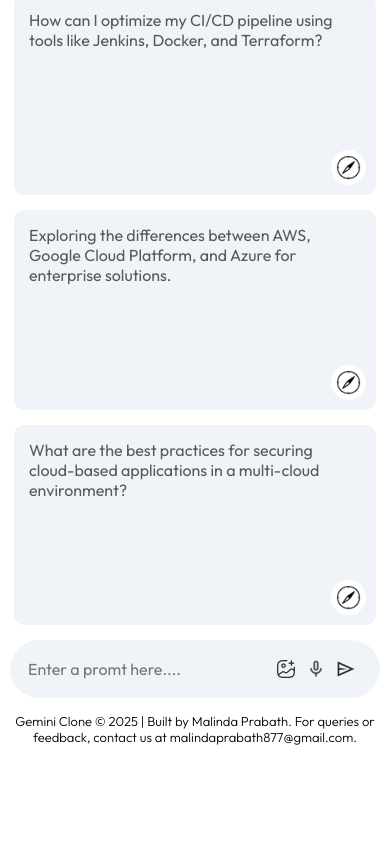
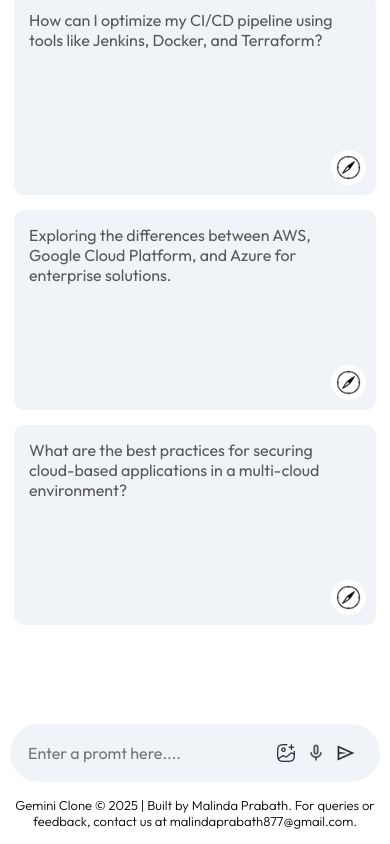
Before and after one commit to malinda6997/Google-Gemini-Clone-Project, a React (Vite) app: page / in a window 390 px wide. Shown: the part 793-1637 px from the top of the page. Before the commit the page ends 1553 px from the top, so only its background shows below. Built offline with nearby package versions, Linux system fonts and the light colour scheme.

Commit message:
searchbar responsive 3

```diff
--- a/src/components/main/Main.css
+++ b/src/components/main/Main.css
@@ -233,4 +233,7 @@
     .cards {
         padding: 8px 14px;
     }
+    .space {
+      height: 10vh;
+    }
 }
--- a/src/components/main/Main.jsx
+++ b/src/components/main/Main.jsx
@@ -66,6 +66,7 @@ const Main = () => {
                 </div>
             </div>
             }
+            <div className="space"></div>
 
             <div className="main-bottom">
                 <div className="search-box">
```
